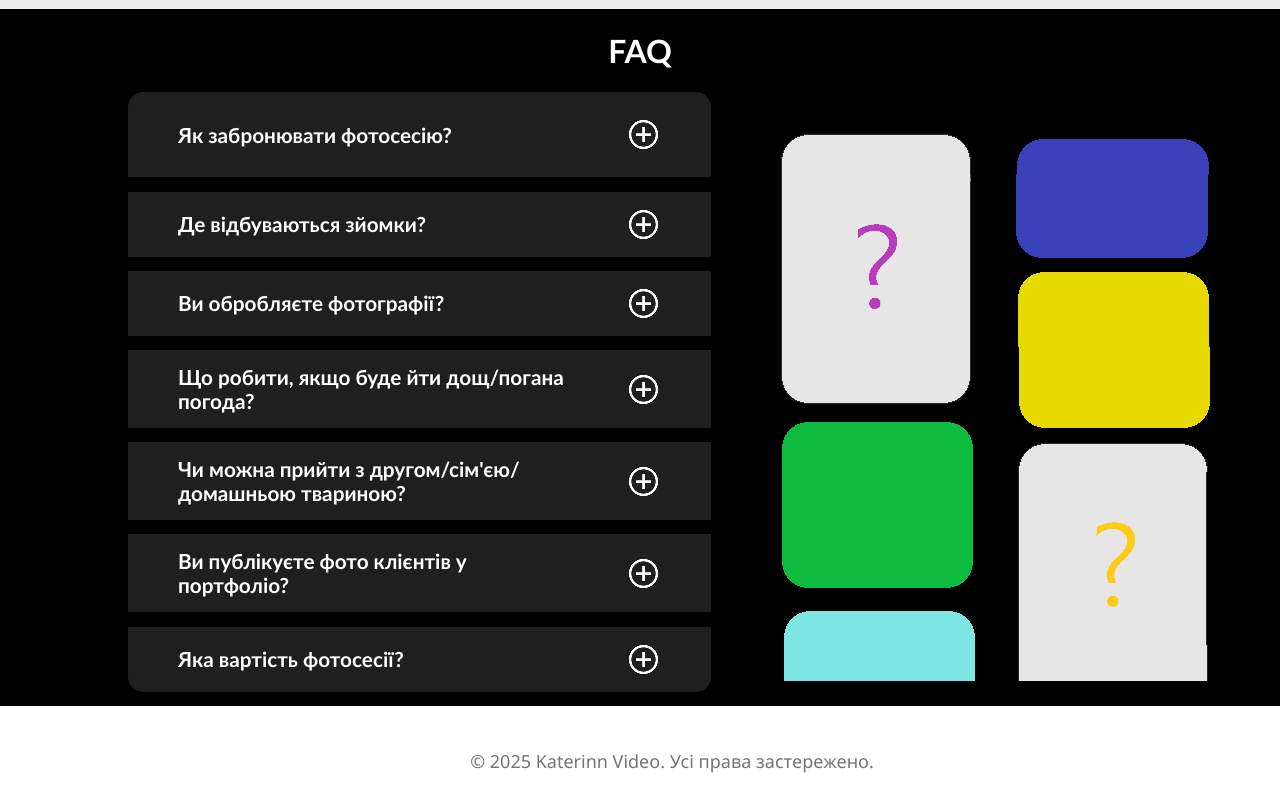
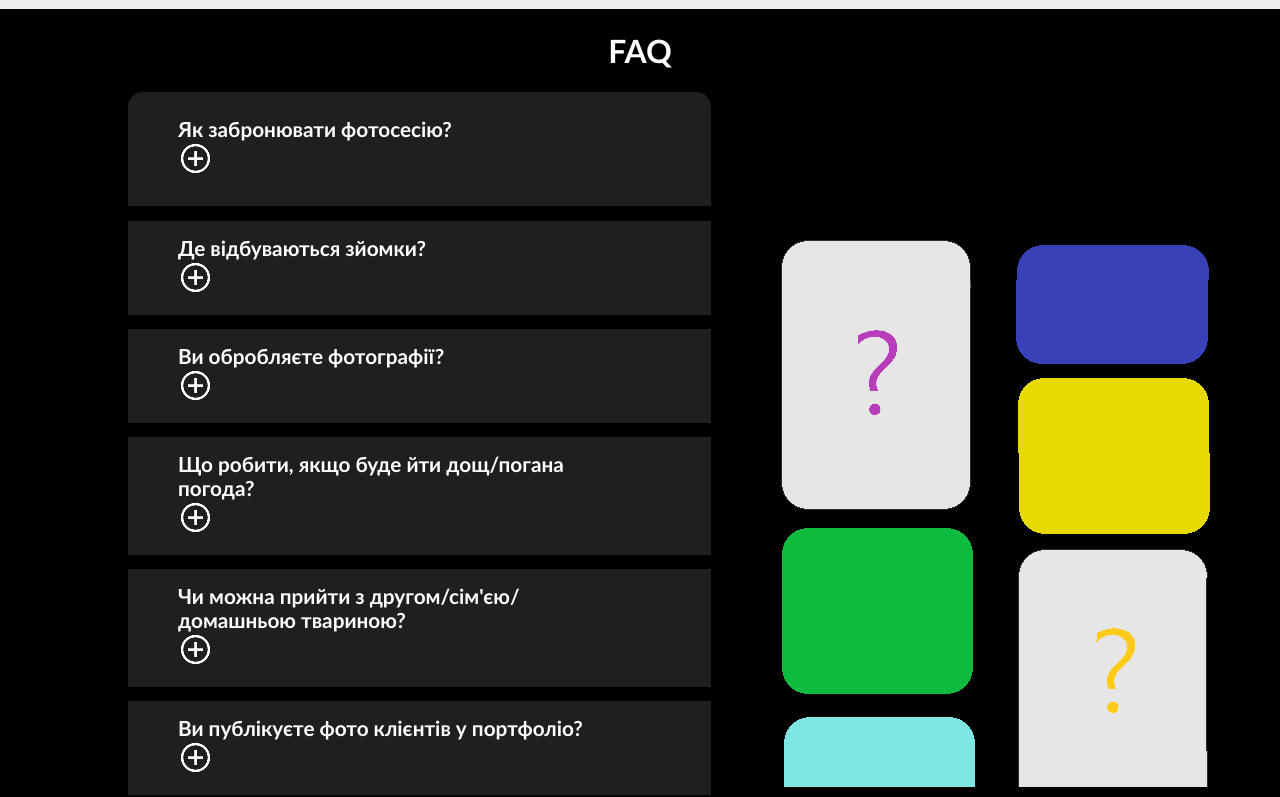
Before and after one commit to Ep1xo/katyas-site, a React (Create React App) app: page / in a window 1280 px wide. Shown: the part 2316-3113 px from the top of the page. Built offline with nearby package versions, Linux system fonts and the light colour scheme.

Commit message:
FAQ is ready, I just need to style it

```diff
--- a/src/App.js
+++ b/src/App.js
@@ -5,8 +5,7 @@ import PersonalShooting from './Portfolio-Components/PersonalShooting';
 import StreetStyle from './Portfolio-Components/StreetStyle';
 import LoveStory from './Portfolio-Components/LoveStory';
 import Pregnant from './Portfolio-Components/Pregnant';
-import './faq.js';
-
+import FaqBlock from './FaqBlock';
 
 function App() {
   const [showContactWindow, setShowContactWindow] = useState(false);
@@ -122,46 +121,25 @@ function App() {
         <div className='faq'>
           <div>
             <div className='question-element-opener'>
-              <div className='question'>
-                <h5>Як забронювати фотосесію?</h5>
-                <img src='/icons/add_circle.png'/>
-              </div>
+            <FaqBlock question="Як забронювати фотосесію?" answer="Зв'яжіться зі мною через форму на сайті або в соцмережах підберемо зручну дату." />
             </div>
             <div className='question-element'>
-              <div className='question'>
-                <h5>Де відбуваються зйомки?</h5>
-                <img src='/icons/add_circle.png'/>
-              </div>
+              <FaqBlock question="Де відбуваються зйомки?" answer="На вулиці, у студії чи за домовленістю все обговоримо заздалегідь." />
             </div>
             <div className='question-element'>
-              <div className='question'>
-                <h5>Ви обробляєте фотографії?</h5>
-                <img src='/icons/add_circle.png'/>
-              </div>
+              <FaqBlock question="Ви обробляєте фотографії?" answer="Так, всі знімки проходять корекцію кольору і легку ретуш." />
             </div>
             <div className='question-element'>
-              <div className='question'>
-                <h5>Що робити, якщо буде йти дощ/погана погода?</h5>
-                <img src='/icons/add_circle.png'/>
-              </div>
+              <FaqBlock question="Що робити, якщо буде йти дощ/погана погода?" answer="Перенесемо зйомку або підберемо альтернативну локацію." />
             </div>
             <div className='question-element'>
-              <div className='question'>
-                <h5>Чи можна прийти з другом/сім'єю/домашньою твариною?</h5>
-                <img src='/icons/add_circle.png'/>
-              </div>
+              <FaqBlock question="Чи можна прийти з другом/сім'єю/домашньою твариною?" answer="Звісно! Чим тепліше компанія, тим живіше кадри." />
             </div>
             <div className='question-element'>
-              <div className='question'>
-                <h5>Ви публікуєте фото клієнтів у портфоліо?</h5>
-                <img src='/icons/add_circle.png'/>
-              </div>
+              <FaqBlock question="Ви публікуєте фото клієнтів у портфоліо?" answer="Тільки за вашою згодою. Конфіденційність важлива." />
             </div>
             <div className='question-element-closer'>
-              <div className='question'>
-                <h5>Яка вартість фотосесії?</h5>
-                <img src='/icons/add_circle.png'/>
-              </div>
+              <FaqBlock question="Яка вартість фотосесії?" answer="Залежить від формату. Але найчастіше вона договірна." />
             </div>
           </div>
 
--- /dev/null
+++ b/src/FaqBlock.js
@@ -0,0 +1,24 @@
+import React, { useState } from 'react';
+
+const FaqBlock = ({ question, answer }) => {
+  const [isOpen, setIsOpen] = useState(false);
+
+  const toggle = () => {
+    setIsOpen(!isOpen);
+  };
+
+  return (
+    <div className={`faq-item ${isOpen ? 'active' : ''}question`} onClick={toggle}>
+      <div className="faq-question">
+        <h5>{question}</h5>
+        <img
+          src={isOpen ? '/icons/remove_circle.png' : '/icons/add_circle.png'}
+          alt="toggle icon" draggable="false"
+        />
+      </div>
+      {isOpen && <p className="faq-answer">{answer}</p>}
+    </div>
+  );
+};
+
+export default FaqBlock;
```
Also changed, not shown: public/icons/remove_circle.png (added), src/faq.js (deleted).
